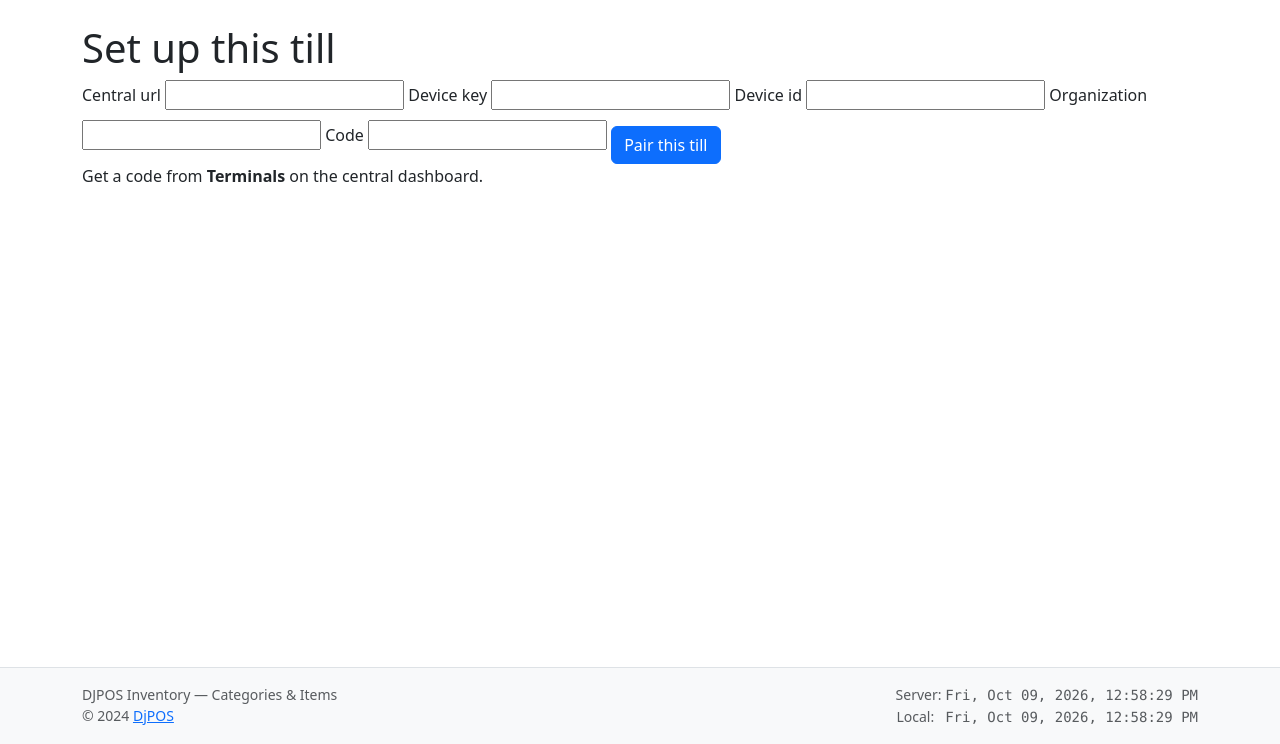
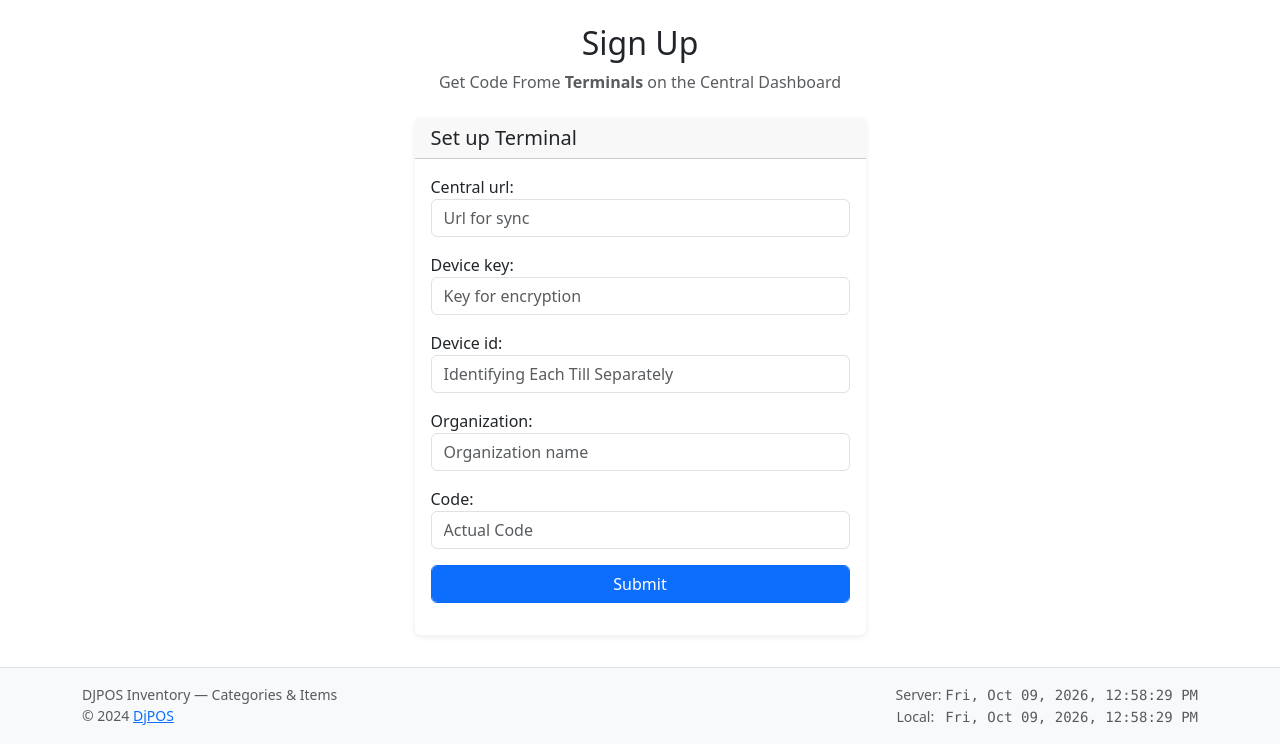
Before and after one commit to altair13421/DjPOS, a Django app: template templates/sync/setup.html in a window 1280 px wide. Shown: the part 56-800 px from the top of the page. Run offline with Django 5.2, Linux system fonts and the light colour scheme; tables that the repository leaves empty hold one stand-in row (values such as "Sample post"); the template is opened without the code that fills it: values that come from a table or form of the project are taken from there, most other values are stand-ins (such as "Sample title", 1, 10 or a date in 2020).

Commit message:
Changed Form Style and UI

```diff
--- a/sync/forms.py
+++ b/sync/forms.py
@@ -1,8 +1,8 @@
 from django import forms
 
 class SetupForm(forms.Form):
-    central_url = forms.URLField(required=True)
-    device_id = forms.CharField(max_length=255, required=True)
-    device_key = forms.CharField(max_length=255, required=True)
-    organization = forms.CharField(max_length=255, required=True)
-    code = forms.CharField(max_length=255, required=True)
+    central_url = forms.URLField(required=True, widget=forms.TextInput(attrs={"class": "form-control", "placeholder": "Url for sync"}))
+    device_id = forms.CharField(max_length=255, required=True, widget=forms.TextInput(attrs={"class": "form-control", "placeholder": "Identifying Each Till Separately"}))
+    device_key = forms.CharField(max_length=255, required=True, widget=forms.TextInput(attrs={"class": "form-control", "placeholder": "Key for encryption"}))
+    organization = forms.CharField(max_length=255, required=True, widget=forms.TextInput(attrs={"class": "form-control", "placeholder": "Organization name"}))
+    code = forms.CharField(max_length=255, required=True, widget=forms.TextInput(attrs={"class": "form-control", "placeholder": "Actual Code"}))
--- a/templates/sync/setup.html
+++ b/templates/sync/setup.html
@@ -1,20 +1,67 @@
 {% extends "base.html" %}
 
 {% block content %}
-    <h1>Set up this till</h1>
-    {% if error %}<p style="color:red">{{ error }}</p>{% endif %}
-    <form method="post" class="form">{% csrf_token %}
-        {{ form.central_url.label }}
-        {{ form.central_url }}
-        {{ form.device_key.label }}
-        {{ form.device_key }}
-        {{ form.device_id.label }}
-        {{ form.device_id }}
-        {{ form.organization.label }}
-        {{ form.organization }}
-        {{ form.code.label }}
-        {{ form.code }}
-        <button style="margin-top:1rem" class="btn btn-primary">Pair this till</button>
+
+
+<div class="row justify-content-center">
+  <div class="col-md-5 col-lg-5">
+    <div class="page-header text-center">
+      <h1 class="h2">Sign Up</h1>
+      <p class="text-muted mb-0">Get Code Frome <b>Terminals</b> on the Central Dashboard</p>
+    </div>
+
+    <form method="post" action="">
+    <div class="card">
+      <div class="card-header">
+        <h5 class="card-title mb-0">Set up Terminal</h5>
+      </div>
+      <div class="card-body">
+          {% csrf_token %}
+          {% if form.non_field_errors %}
+          <div class="alert alert-danger">{{ form.non_field_errors.0 }}</div>
+          {% endif %}
+          <div class="mb-3">
+            {{ form.central_url.label_tag }}
+            {{ form.central_url }}
+            {% if form.central_url.errors %}
+            <div class="invalid-feedback d-block">{{ form.central_url.errors.0 }}</div>
+            {% endif %}
+          </div>
+          <div class="mb-3">
+            {{ form.device_key.label_tag }}
+            {{ form.device_key }}
+            {% if form.device_key.errors %}
+            <div class="invalid-feedback d-block">{{ form.device_key.errors.0 }}</div>
+            {% endif %}
+          </div>
+          <div class="mb-3">
+            {{ form.device_id.label_tag }}
+            {{ form.device_id }}
+            {% if form.device_id.errors %}
+            <div class="invalid-feedback d-block">{{ form.device_id.errors.0 }}</div>
+            {% endif %}
+          </div>
+          <div class="mb-3">
+            {{ form.organization.label_tag }}
+            {{ form.organization }}
+            {% if form.organization.errors %}
+            <div class="invalid-feedback d-block">{{ form.organization.errors.0 }}</div>
+            {% endif %}
+          </div>
+          <div class="mb-3">
+            {{ form.code.label_tag }}
+            {{ form.code }}
+            {% if form.code.errors %}
+            <div class="invalid-feedback d-block">{{ form.code.errors.0 }}</div>
+            {% endif %}
+          </div>
+          <div class="mb-3">
+            <button type="submit" class="form-control btn btn-primary">Submit</button>
+          </div>
+      </div>
+    </div>
     </form>
-    <p>Get a code from <b>Terminals</b> on the central dashboard.</p>
+  </div>
+</div>
+
 {% endblock %}
```
